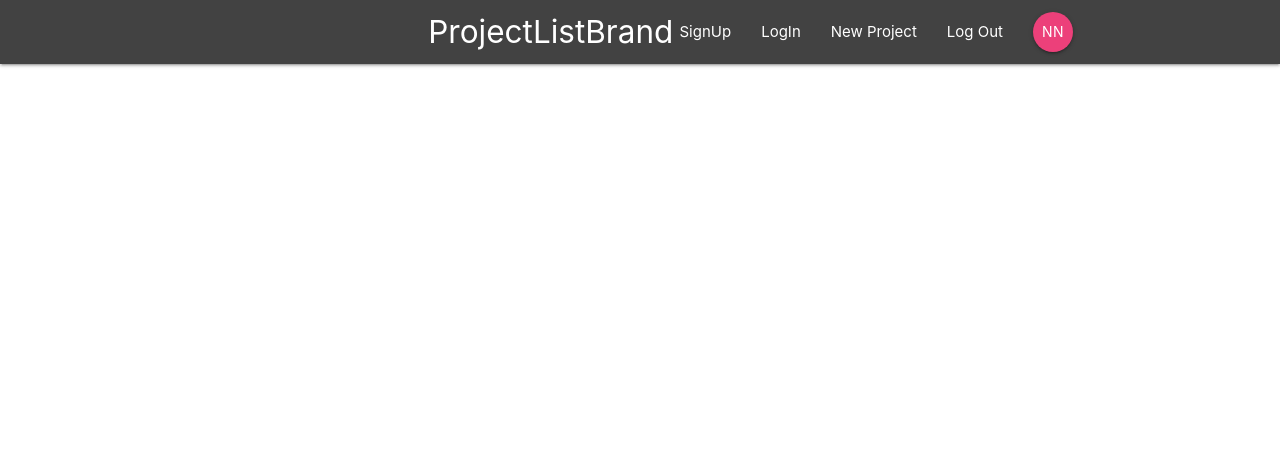
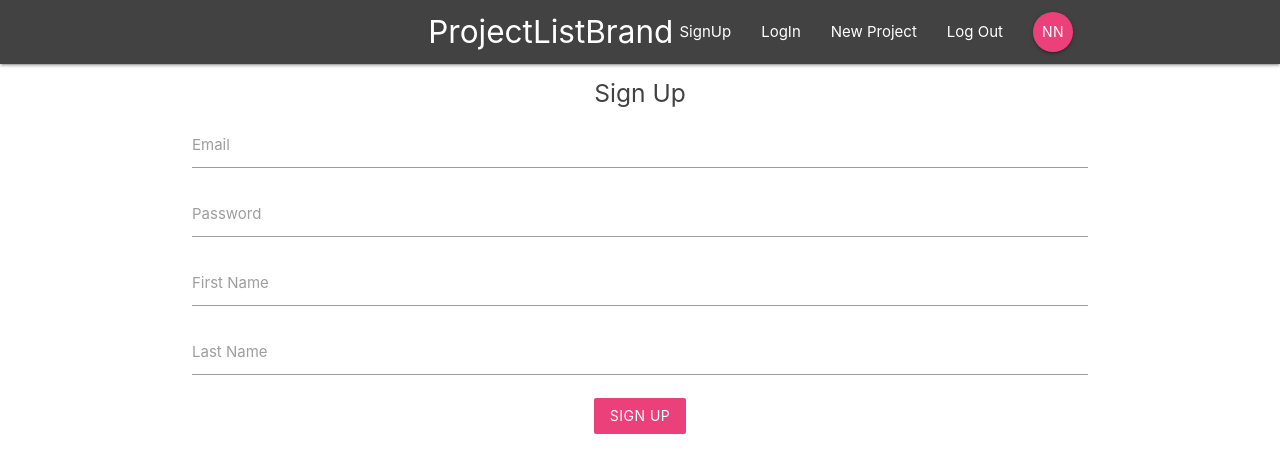
Before and after one commit to Anant147r/ProjectList, a React (Create React App) app: page /signup in a window 1280 px wide. Shown: the top 472 px of the page. Built offline with nearby package versions, Linux system fonts and the light colour scheme.

Commit message:
SignUp functionality updated

```diff
--- a/public/index.html
+++ b/public/index.html
@@ -26,6 +26,7 @@
   <!--MATERIALIZE CSS  -->
   <link href="https://fonts.googleapis.com/icon?family=Material+Icons" rel="stylesheet">
   <link rel="stylesheet" href="https://cdnjs.cloudflare.com/ajax/libs/materialize/1.0.0/css/materialize.min.css">
+
   <!--  -->
   <title>React App</title>
 </head>
@@ -43,6 +44,11 @@
       To begin the development, run `npm start` or `yarn start`.
       To create a production bundle, use `npm run build` or `yarn build`.
     -->
+
+  <!-- Materialize CSS Javascript CDN -->
+  <!-- Compiled and minified JavaScript -->
+  <script src="https://cdnjs.cloudflare.com/ajax/libs/materialize/1.0.0/js/materialize.min.js"></script>
+  <!---------------------------------------->
 </body>
 
 </html>
--- a/src/App.js
+++ b/src/App.js
@@ -4,6 +4,7 @@
 import Dashboard from "./Components/dashboard/Dashboard";
 import ProjectDetails from "./Components/projects/ProjectDetails";
 import SignIn from "./Components/auth/SignIn";
+import SignUp from "./Components/auth/SignUp";
 function App() {
   return (
     <BrowserRouter>
@@ -13,6 +14,7 @@
           <Route exact path="/" component={Dashboard} />
           <Route exact path="/project/:id" component={ProjectDetails} />
           <Route exact path="/signin" component={SignIn} />
+          <Route exact path="/signup" component={SignUp} />
         </Switch>
       </div>
     </BrowserRouter>
--- a/src/Components/auth/SignIn.js
+++ b/src/Components/auth/SignIn.js
@@ -1,11 +1,12 @@
 import React, { Component } from "react";
 class SignIn extends Component {
-  state = {};
+  state = { email: "", password: "" };
   handleChange = (e) => {
-    console.log(e);
+    this.setState({ [e.target.id]: e.target.value });
   };
   handleSubmit = (e) => {
-    console.log(e);
+    e.preventDefault();
+    console.log(this.state);
   };
   render() {
     return (
--- a/src/Components/auth/SignUp.js
+++ b/src/Components/auth/SignUp.js
@@ -0,0 +1,47 @@
+import React, { Component } from "react";
+class SignUp extends Component {
+  state = { email: "", password: "", firstName: "", lastName: "" };
+  handleChange = (e) => {
+    this.setState({ [e.target.id]: e.target.value });
+  };
+  handleSubmit = (e) => {
+    e.preventDefault();
+    console.log(this.state);
+  };
+  render() {
+    return (
+      <div>
+        <div className="container">
+          <form onSubmit={this.handleSubmit} className="white">
+            <h5 className="grey-text text-darken-3">Sign Up</h5>
+            <div className="input-field">
+              <label htmlFor="email">Email</label>
+              <input type="email" id="email" onChange={this.handleChange} />
+            </div>
+            <div className="input-field">
+              <label htmlFor="password">Password</label>
+              <input
+                type="password"
+                id="password"
+                onChange={this.handleChange}
+              />
+            </div>
+            <div className="input-field">
+              <label htmlFor="firstName">First Name</label>
+              <input type="text" id="firstName" onChange={this.handleChange} />
+            </div>
+            <div className="input-field">
+              <label htmlFor="lastName">Last Name</label>
+              <input type="text" id="lastName" onChange={this.handleChange} />
+            </div>
+            <div className="input-field">
+              <button className="btn pink lighten-1 z-depth-0">Sign Up</button>
+            </div>
+          </form>
+        </div>
+      </div>
+    );
+  }
+}
+
+export default SignUp;
```
